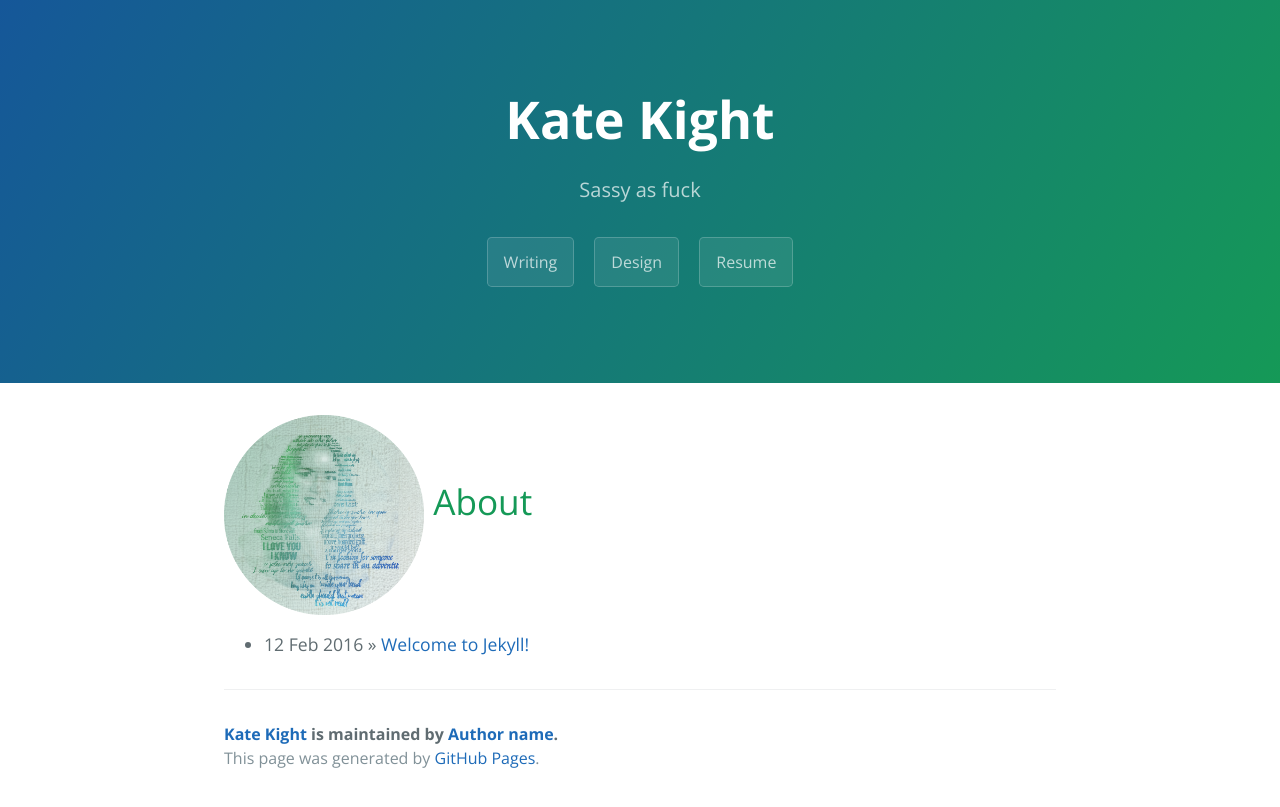
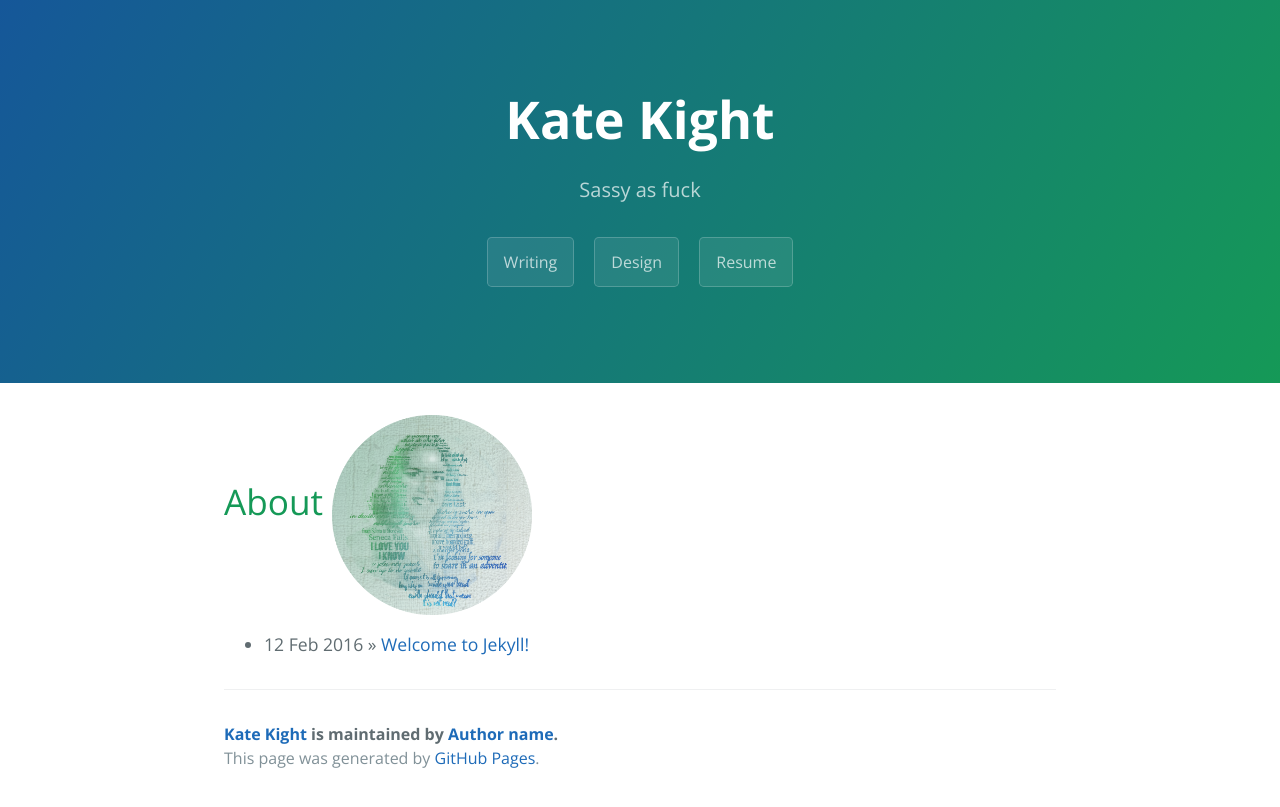
Before and after one commit to Flyakight/flyakight.github.io, a Jekyll site: the page built from index.html, in a window 1280 px wide. Shown: the top 807 px of the page. Built offline with Jekyll 4.4.1, drawn with Linux system fonts in a browser that asks for light colours; the list of posts is cut into pages by our own code.

Commit message:
Update index.html

```diff
--- a/index.html
+++ b/index.html
@@ -4,9 +4,9 @@
 ---
 
 <div id="home">
-       <h1>  <img src="http://www.katekight.com/Images/Myface.png" alt="Kate Kight" height="200" align="middle">
+       <h1> About <img src="http://www.katekight.com/Images/Myface.png" alt="Kate Kight" height="200" align="middle">
 
-About</h1>
+</h1>
   <ul class="posts">
     {% for post in site.posts %}
       <li><span>{{ post.date | date_to_string }}</span> &raquo; <a href="{{ site.baseurl }}{{ post.url }}">{{ post.title }}</a></li>
```
